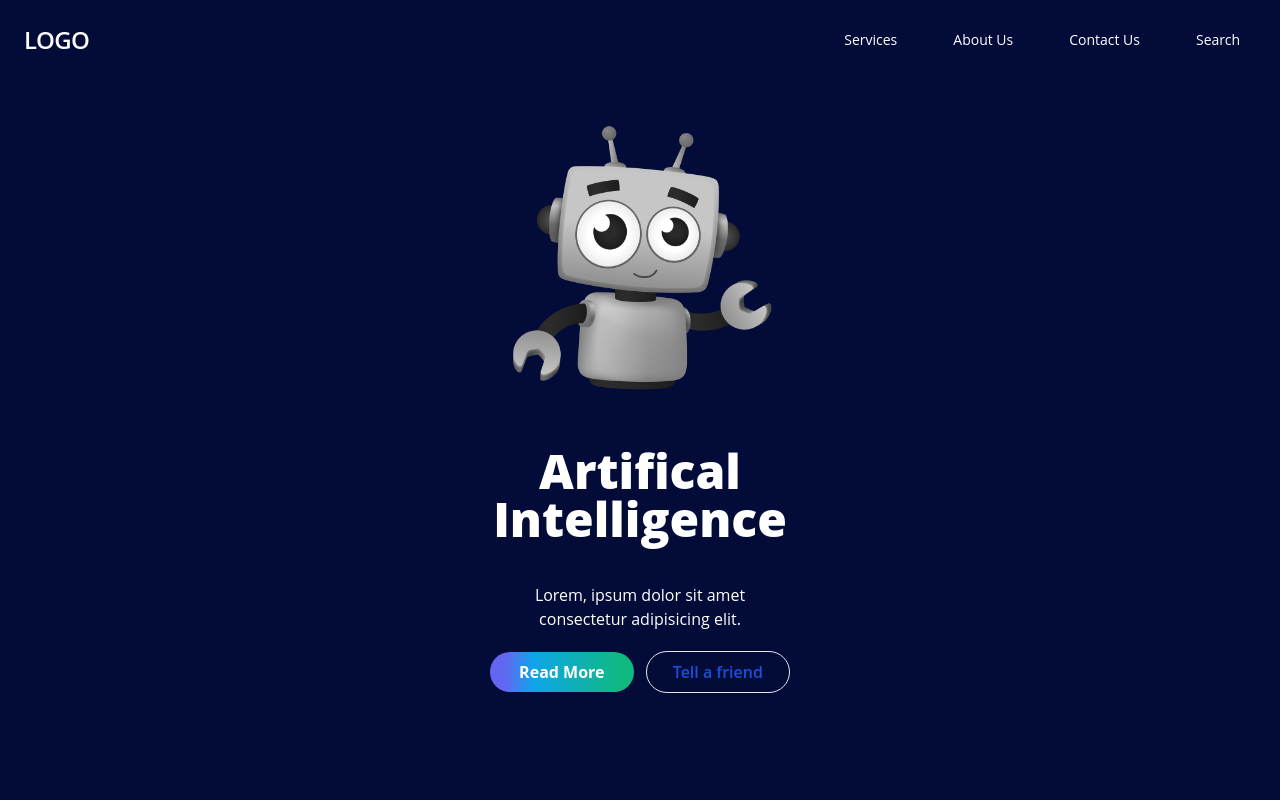
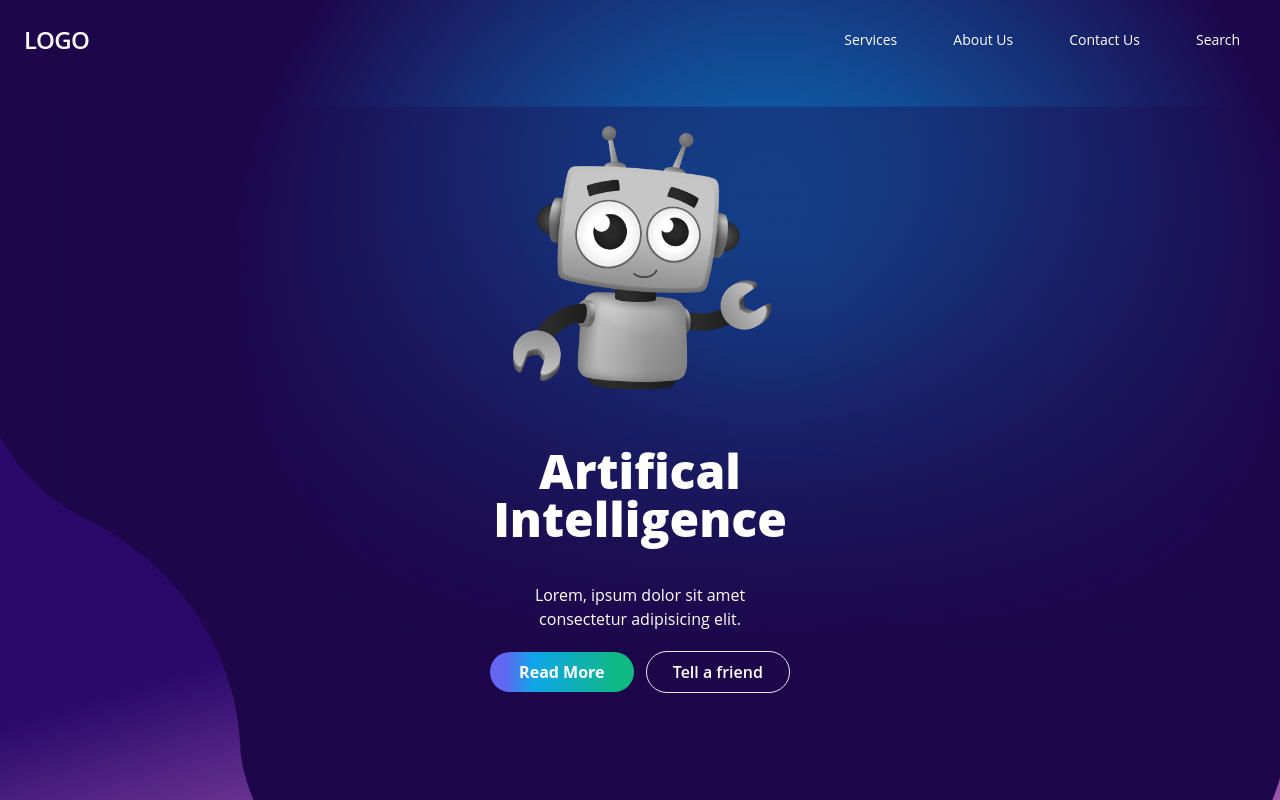
Before and after one commit to RehamanSyed/ai, a React (Create React App) app: page / in a window 1280 px wide. Built offline with nearby package versions, Linux system fonts and the light colour scheme.

Commit message:
applied background image

```diff
--- a/src/App.js
+++ b/src/App.js
@@ -2,7 +2,7 @@ import { useState } from "react";
 import { motion } from "framer-motion";
 import Header from "./shared/Header";
 import robotimg from "./image/robot.png";
-
+import bgimg from "./image/BG.svg";
 function App() {
   const imgVariant = {
     hidden: {
@@ -15,7 +15,10 @@ function App() {
     },
   };
   return (
-    <div className="bg-[#030c39] h-screen text-white">
+    <div
+      className="bg-[#030c39] h-screen text-white"
+      style={{ backgroundImage: `url(${bgimg})` }}
+    >
       <Header />
       <section className="absolute h-screen inset-0 flex justify-center items-center">
         <motion.div className="container mx-auto w-[300px]">
@@ -59,7 +62,7 @@ function App() {
             <button className="text-md bg-gradient-to-r from-indigo-500 from-10% via-sky-500 via-30% to-emerald-500 to-90% hover:bg-blue-700 text-white font-bold py-2 px-4 w-56  rounded-full">
               Read More
             </button>
-            <button className="text-md bg-transparent hover:bg-blue-500 text-blue-700 font-semibold hover:text-white py-2 px-4 border border-gradient-to-r from-indigo-500 via-purple-500 rounded-full  w-56">
+            <button className="text-md text-white bg-transparent  font-semibold hover:text-white py-2 px-4 border border-gradient-to-r from-indigo-500 via-purple-500 rounded-full  w-56">
               Tell a friend
             </button>
           </div>
```
Also changed, not shown: src/image/BG.svg (added).
